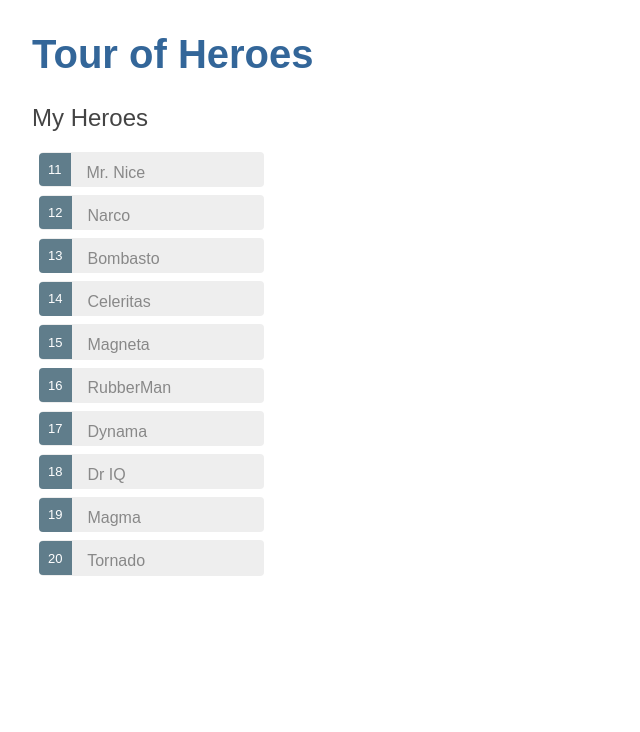
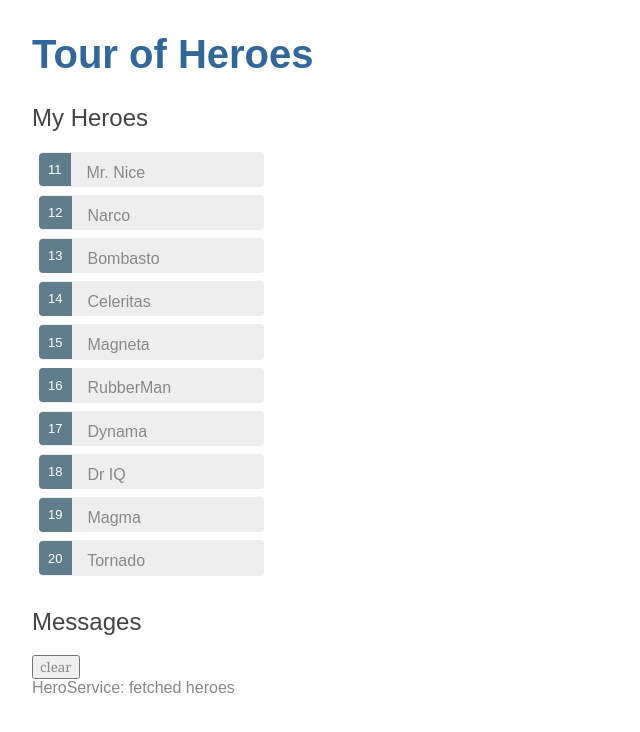
Before and after one commit to khakiout/angularjs-study, an Angular app: page / in a window 1280 px wide. Shown: the top 732 px of the page, without its empty margins (0-640 px from the left). Built offline with nearby package versions, Linux system fonts and the light colour scheme.

Commit message:
initial implementation for messages service (Tour of Heroes)

```diff
--- a/src/app/app.component.html
+++ b/src/app/app.component.html
@@ -1,2 +1,3 @@
 <h1>{{title}}</h1>
 <app-heroes></app-heroes>
+<app-messages></app-messages>
--- a/src/app/app.module.ts
+++ b/src/app/app.module.ts
@@ -5,12 +5,14 @@ import { NgModule } from '@angular/core';
 import { AppComponent } from './app.component';
 import { HeroesComponent } from './heroes/heroes.component';
 import { HeroDetailComponent } from './hero-detail/hero-detail.component';
+import { MessagesComponent } from './messages/messages.component';
 
 @NgModule({
   declarations: [
     AppComponent,
     HeroesComponent,
     HeroDetailComponent,
+    MessagesComponent
   ],
   imports: [
     BrowserModule,
--- a/src/app/hero.service.ts
+++ b/src/app/hero.service.ts
@@ -1,5 +1,7 @@
 import { Injectable } from '@angular/core';
 import { Observable, of } from 'rxjs';
+import { MessageService } from './message.service';
+
 import { Hero } from './hero';
 import { HEROES } from './mock-heroes';
 
@@ -8,9 +10,11 @@ import { HEROES } from './mock-heroes';
 })
 export class HeroService {
 
-  constructor() { }
+  constructor(private messageService: MessageService) { }
 
   getHeroes(): Observable<Hero[]> {
+    // TODO: send the message _after_ fetching the heroes
+    this.messageService.add('HeroService: fetched heroes');
     return of(HEROES);
   }
 }
--- /dev/null
+++ b/src/app/message.service.ts
@@ -0,0 +1,16 @@
+import { Injectable } from '@angular/core';
+
+@Injectable({
+  providedIn: 'root',
+})
+export class MessageService {
+  messages: string[] = [];
+
+  add(message: string) {
+    this.messages.push(message);
+  }
+
+  clear() {
+    this.messages = [];
+  }
+}
--- /dev/null
+++ b/src/app/messages/messages.component.html
@@ -0,0 +1,8 @@
+<div *ngIf="messageService.messages.length">
+
+  <h2>Messages</h2>
+  <button class="clear"
+          (click)="messageService.clear()">clear</button>
+  <div *ngFor='let message of messageService.messages'> {{message}} </div>
+
+</div>
--- /dev/null
+++ b/src/app/messages/messages.component.ts
@@ -0,0 +1,16 @@
+import { Component, OnInit } from '@angular/core';
+import { MessageService } from '../message.service';
+
+@Component({
+  selector: 'app-messages',
+  templateUrl: './messages.component.html',
+  styleUrls: ['./messages.component.css']
+})
+export class MessagesComponent implements OnInit {
+
+  constructor(public messageService: MessageService) {}
+
+  ngOnInit() {
+  }
+
+}
```
Also changed, not shown: src/app/messages/messages.component.css (added), 2 other files (tests, documents, lock files or other folders).
